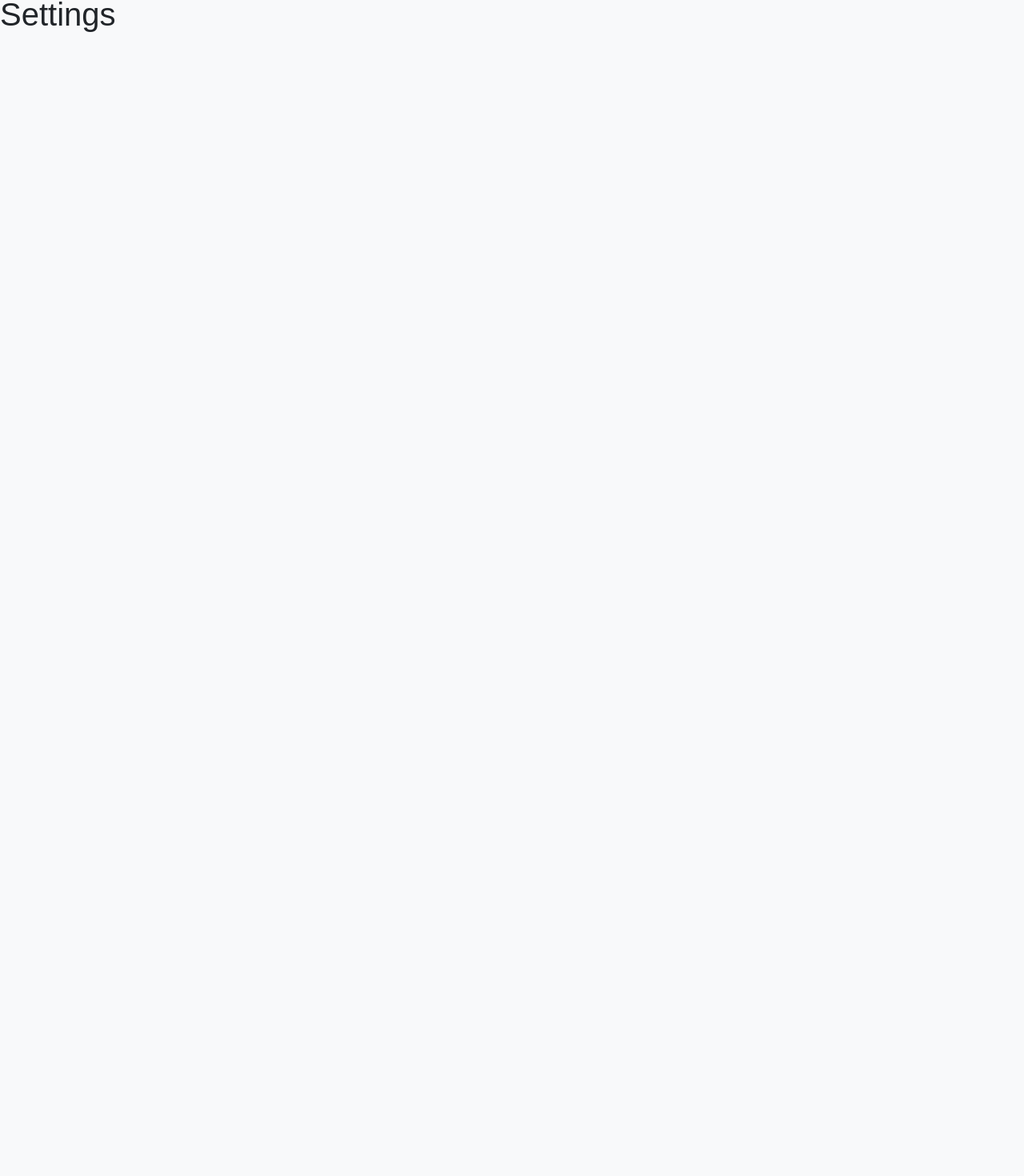
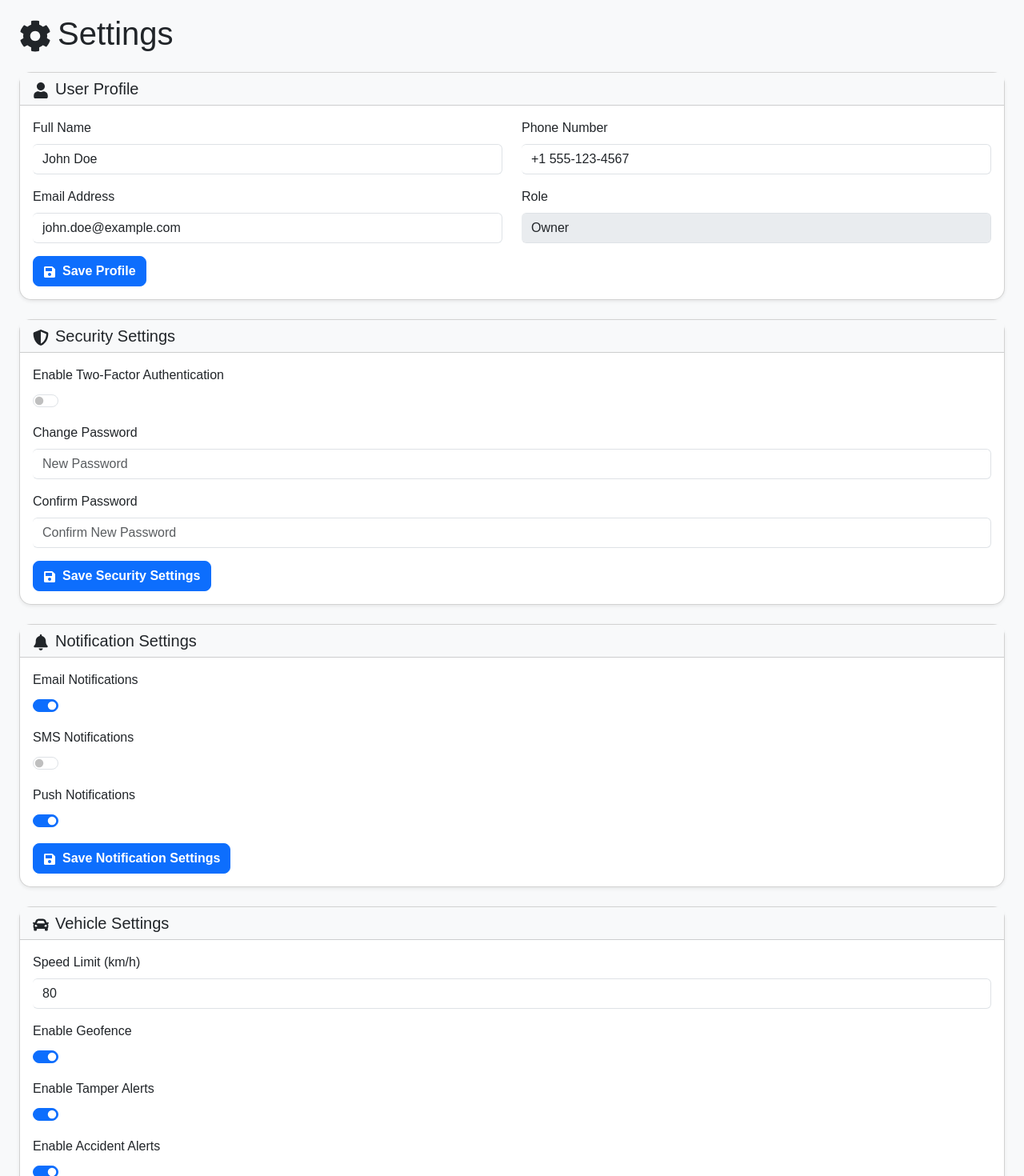
Before and after one commit to cepdnaclk/e20-3yp-Smart-Vehicle-Tracking-and-Management-System, a React (Vite) app in the folder code/admin-frontend/: page /Settings in a window 1280 px wide. Shown: the part 6-1476 px from the top of the page at 80% size. Before the commit the page ends 800 px from the top, so only its background shows below. Built offline with nearby package versions, Linux system fonts and the light colour scheme.

Commit message:
Add comprehensive settings management with user profile, security, notification, and vehicle settings

```diff
--- a/code/admin-frontend/src/pages/Settings.jsx
+++ b/code/admin-frontend/src/pages/Settings.jsx
@@ -1,15 +1,276 @@
-import {useStae} from 'react';
-import {useNavigate} from 'react-router-dom';
+import React, { useState } from 'react';
+import { useNavigate } from 'react-router-dom';
+import { FaUser, FaShieldAlt, FaBell, FaCar, FaCog, FaSave } from 'react-icons/fa';
+import { toast } from 'react-toastify';
 
 function Settings() {
+  const navigate = useNavigate();
+  const [userProfile, setUserProfile] = useState({
+    name: 'John Doe',
+    email: 'john.doe@example.com',
+    phone: '+1 555-123-4567',
+    role: 'Owner', // or 'Driver'
+  });
 
+  const [securitySettings, setSecuritySettings] = useState({
+    twoFactorAuth: false,
+    changePassword: '',
+    confirmPassword: '',
+  });
+
+  const [notificationSettings, setNotificationSettings] = useState({
+    emailNotifications: true,
+    smsNotifications: false,
+    pushNotifications: true,
+  });
+
+  const [vehicleSettings, setVehicleSettings] = useState({
+    speedLimit: 80, // in km/h
+    geofenceEnabled: true,
+    tamperAlerts: true,
+    accidentAlerts: true,
+  });
+
+  const handleSaveProfile = () => {
+    toast.success('Profile updated successfully!');
+    // Add API call to save profile data
+  };
+
+  const handleSaveSecurity = () => {
+    toast.success('Security settings updated successfully!');
+    // Add API call to save security settings
+  };
+
+  const handleSaveNotifications = () => {
+    toast.success('Notification settings updated successfully!');
+    // Add API call to save notification settings
+  };
+
+  const handleSaveVehicleSettings = () => {
+    toast.success('Vehicle settings updated successfully!');
+    // Add API call to save vehicle settings
+  };
 
   return (
-    <div>
-      <h1>Settings</h1>
+    <div className="container-fluid p-4">
+      <h1 className="mb-4">
+        <FaCog className="me-2" />
+        Settings
+      </h1>
+
+      {/* User Profile Section */}
+      <div className="card shadow-sm mb-4">
+        <div className="card-header bg-light">
+          <h5 className="mb-0">
+            <FaUser className="me-2" />
+            User Profile
+          </h5>
+        </div>
+        <div className="card-body">
+          <div className="row">
+            <div className="col-md-6">
+              <div className="mb-3">
+                <label className="form-label">Full Name</label>
+                <input
+                  type="text"
+                  className="form-control"
+                  value={userProfile.name}
+                  onChange={(e) => setUserProfile({ ...userProfile, name: e.target.value })}
+                />
+              </div>
+              <div className="mb-3">
+                <label className="form-label">Email Address</label>
+                <input
+                  type="email"
+                  className="form-control"
+                  value={userProfile.email}
+                  onChange={(e) => setUserProfile({ ...userProfile, email: e.target.value })}
+                />
+              </div>
+            </div>
+            <div className="col-md-6">
+              <div className="mb-3">
+                <label className="form-label">Phone Number</label>
+                <input
+                  type="tel"
+                  className="form-control"
+                  value={userProfile.phone}
+                  onChange={(e) => setUserProfile({ ...userProfile, phone: e.target.value })}
+                />
+              </div>
+              <div className="mb-3">
+                <label className="form-label">Role</label>
+                <input
+                  type="text"
+                  className="form-control"
+                  value={userProfile.role}
+                  disabled
+                />
+              </div>
+            </div>
+          </div>
+          <button className="btn btn-primary" onClick={handleSaveProfile}>
+            <FaSave className="me-2" />
+            Save Profile
+          </button>
+        </div>
+      </div>
+
+      {/* Security Settings Section */}
+      <div className="card shadow-sm mb-4">
+        <div className="card-header bg-light">
+          <h5 className="mb-0">
+            <FaShieldAlt className="me-2" />
+            Security Settings
+          </h5>
+        </div>
+        <div className="card-body">
+          <div className="mb-3">
+            <label className="form-label">Enable Two-Factor Authentication</label>
+            <div className="form-check form-switch">
+              <input
+                type="checkbox"
+                className="form-check-input"
+                checked={securitySettings.twoFactorAuth}
+                onChange={(e) => setSecuritySettings({ ...securitySettings, twoFactorAuth: e.target.checked })}
+              />
+            </div>
+          </div>
+          <div className="mb-3">
+            <label className="form-label">Change Password</label>
+            <input
+              type="password"
+              className="form-control"
+              placeholder="New Password"
+              value={securitySettings.changePassword}
+              onChange={(e) => setSecuritySettings({ ...securitySettings, changePassword: e.target.value })}
+            />
+          </div>
+          <div className="mb-3">
+            <label className="form-label">Confirm Password</label>
+            <input
+              type="password"
+              className="form-control"
+              placeholder="Confirm New Password"
+              value={securitySettings.confirmPassword}
+              onChange={(e) => setSecuritySettings({ ...securitySettings, confirmPassword: e.target.value })}
+            />
+          </div>
+          <button className="btn btn-primary" onClick={handleSaveSecurity}>
+            <FaSave className="me-2" />
+            Save Security Settings
+          </button>
+        </div>
+      </div>
+
+      {/* Notification Settings Section */}
+      <div className="card shadow-sm mb-4">
+        <div className="card-header bg-light">
+          <h5 className="mb-0">
+            <FaBell className="me-2" />
+            Notification Settings
+          </h5>
+        </div>
+        <div className="card-body">
+          <div className="mb-3">
+            <label className="form-label">Email Notifications</label>
+            <div className="form-check form-switch">
+              <input
+                type="checkbox"
+                className="form-check-input"
+                checked={notificationSettings.emailNotifications}
+                onChange={(e) => setNotificationSettings({ ...notificationSettings, emailNotifications: e.target.checked })}
+              />
+            </div>
+          </div>
+          <div className="mb-3">
+            <label className="form-label">SMS Notifications</label>
+            <div className="form-check form-switch">
+              <input
+                type="checkbox"
+                className="form-check-input"
+                checked={notificationSettings.smsNotifications}
+                onChange={(e) => setNotificationSettings({ ...notificationSettings, smsNotifications: e.target.checked })}
+              />
+            </div>
+          </div>
+          <div className="mb-3">
+            <label className="form-label">Push Notifications</label>
+            <div className="form-check form-switch">
+              <input
+                type="checkbox"
+                className="form-check-input"
+                checked={notificationSettings.pushNotifications}
+                onChange={(e) => setNotificationSettings({ ...notificationSettings, pushNotifications: e.target.checked })}
+              />
+            </div>
+          </div>
+          <button className="btn btn-primary" onClick={handleSaveNotifications}>
+            <FaSave className="me-2" />
+            Save Notification Settings
+          </button>
+        </div>
+      </div>
+
+      {/* Vehicle Settings Section */}
+      <div className="card shadow-sm mb-4">
+        <div className="card-header bg-light">
+          <h5 className="mb-0">
+            <FaCar className="me-2" />
+            Vehicle Settings
+          </h5>
+        </div>
+        <div className="card-body">
+          <div className="mb-3">
+            <label className="form-label">Speed Limit (km/h)</label>
+            <input
+              type="number"
+              className="form-control"
+              value={vehicleSettings.speedLimit}
+              onChange={(e) => setVehicleSettings({ ...vehicleSettings, speedLimit: e.target.value })}
+            />
+          </div>
+          <div className="mb-3">
+            <label className="form-label">Enable Geofence</label>
+            <div className="form-check form-switch">
+              <input
+                type="checkbox"
+                className="form-check-input"
+                checked={vehicleSettings.geofenceEnabled}
+                onChange={(e) => setVehicleSettings({ ...vehicleSettings, geofenceEnabled: e.target.checked })}
+              />
+            </div>
+          </div>
+          <div className="mb-3">
+            <label className="form-label">Enable Tamper Alerts</label>
+            <div className="form-check form-switch">
+              <input
+                type="checkbox"
+                className="form-check-input"
+                checked={vehicleSettings.tamperAlerts}
+                onChange={(e) => setVehicleSettings({ ...vehicleSettings, tamperAlerts: e.target.checked })}
+              />
+            </div>
+          </div>
+          <div className="mb-3">
+            <label className="form-label">Enable Accident Alerts</label>
+            <div className="form-check form-switch">
+              <input
+                type="checkbox"
+                className="form-check-input"
+                checked={vehicleSettings.accidentAlerts}
+                onChange={(e) => setVehicleSettings({ ...vehicleSettings, accidentAlerts: e.target.checked })}
+              />
+            </div>
+          </div>
+          <button className="btn btn-primary" onClick={handleSaveVehicleSettings}>
+            <FaSave className="me-2" />
+            Save Vehicle Settings
+          </button>
+        </div>
+      </div>
     </div>
   );
-
 }
 
 export default Settings;
```
